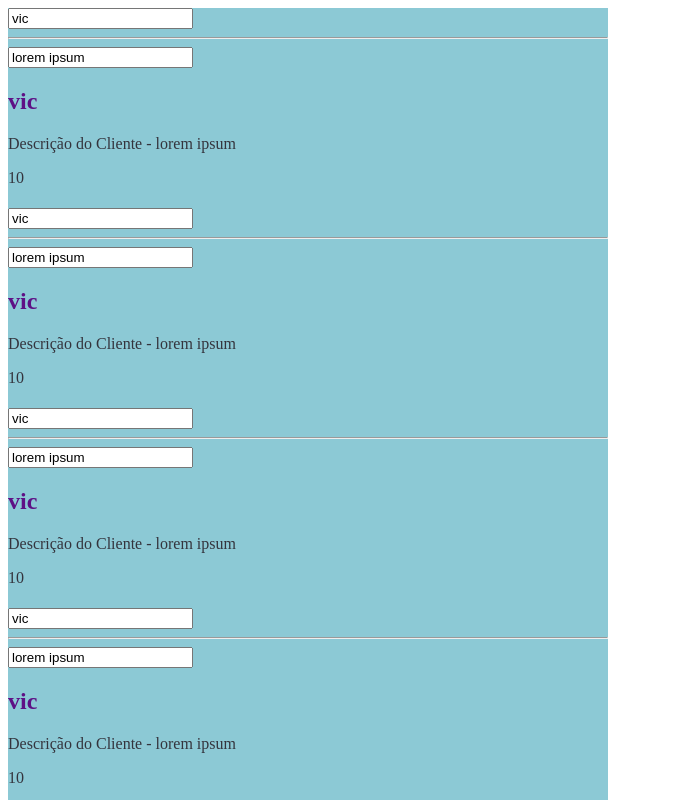
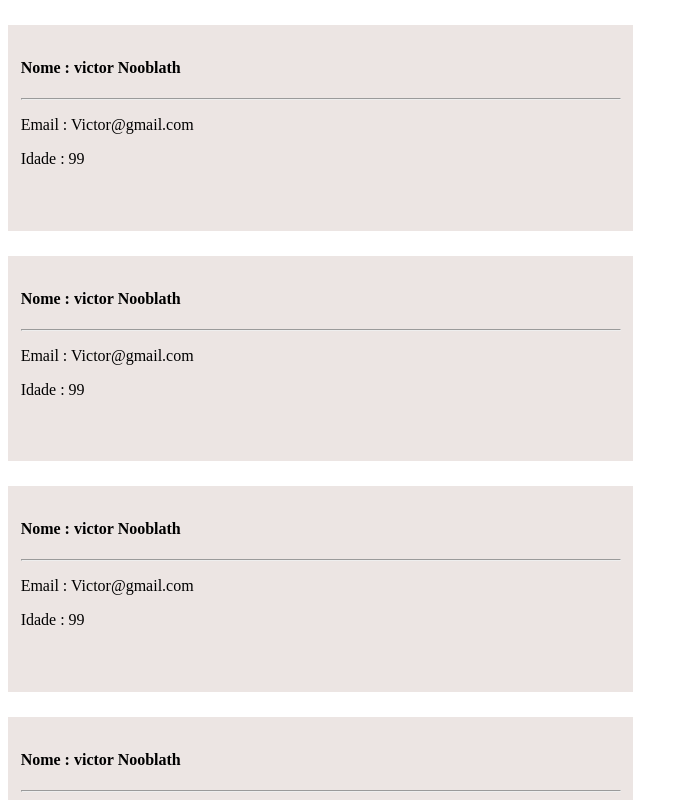
Before and after one commit to victornooblath/testando-vue.js, a Vue app: page / in a window 1280 px wide. Shown: the top 800 px of the page, without its empty margins (0-688 px from the left). Built offline with nearby package versions, Linux system fonts and the light colour scheme.

Commit message:
Update cliente.vue

```diff
--- a/src/components/cliente.vue
+++ b/src/components/cliente.vue
@@ -1,12 +1,9 @@
 <template>
     <div id="cliente">
-
-        <input type="text" v-model="nome">
+        <h4>Nome : {{cliente.nome}} </h4>
         <hr>
-        <input type="text" v-model="descricao">
-        <h2 id='cliente-nome'>{{ nome }}</h2>
-        <p>Descrição do Cliente - {{ descricao }}</p>
-        {{2+2*4}}
+        <p>Email : {{cliente.email}}</p>
+        <p>Idade : {{cliente.idade}}</p>
     </div>
 
 
@@ -17,22 +14,25 @@
 export default {
     data() {
         return {
-            nome: "vic",
-            numero: "",
-            email: "",
-            idade: 0,
-            descricao: "lorem ipsum",
+
         }
+    },
+    props: {
+        nome: String,
+        email: String,
+        idade: Number,
+        cliente: Object
     }
 }
 </script>
 
 <style scoped>
     #cliente {
-        color:rgb(52, 52, 61);
-        background-color:rgba(126, 195, 208, 0.885);
+        background-color: #ECE5E3;
         max-width: 600px;
-        height: 200px;
+        height: 180px;
+        padding: 1%;
+        margin-top: 2%;
 
     }
 
```
